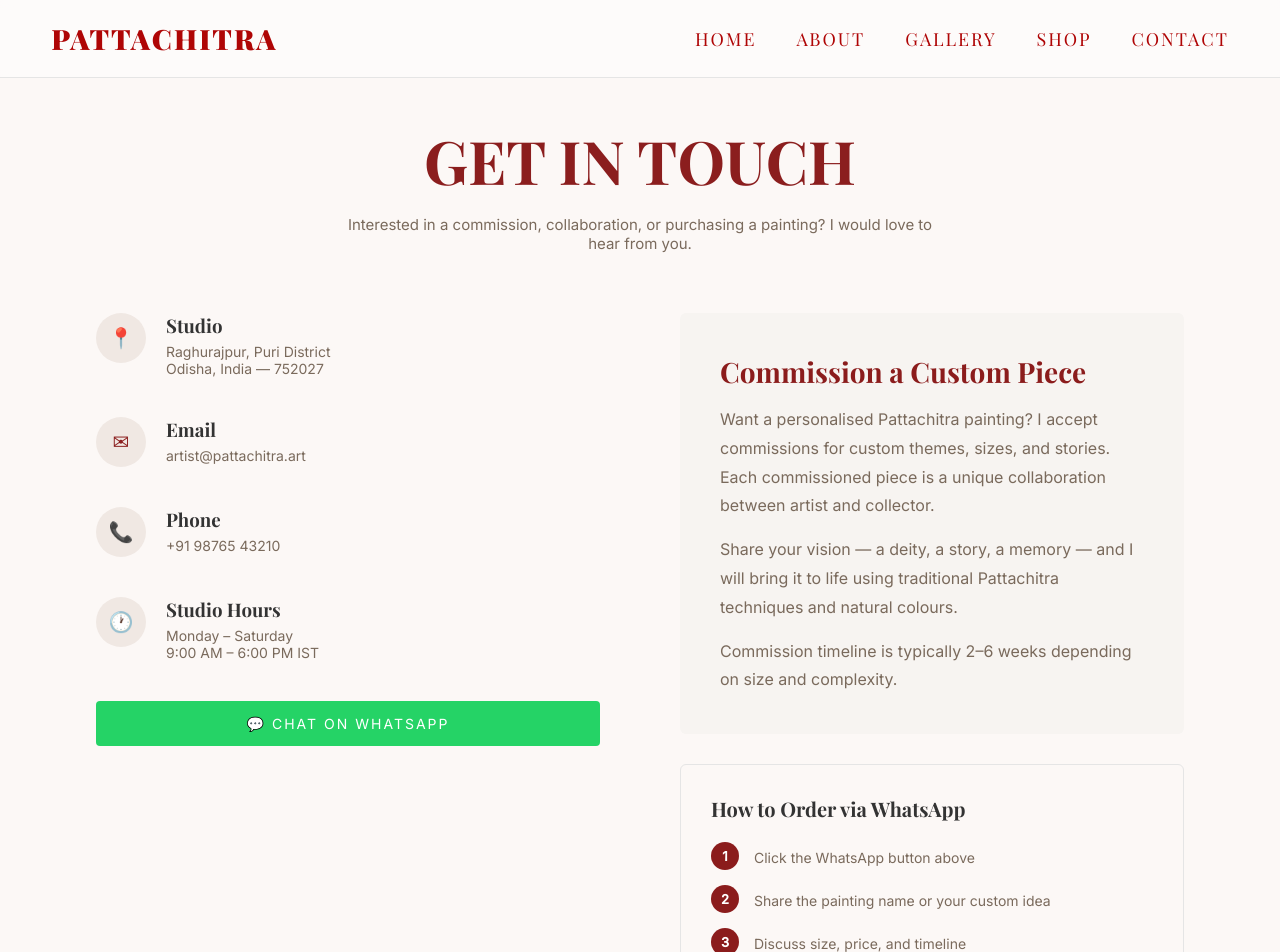
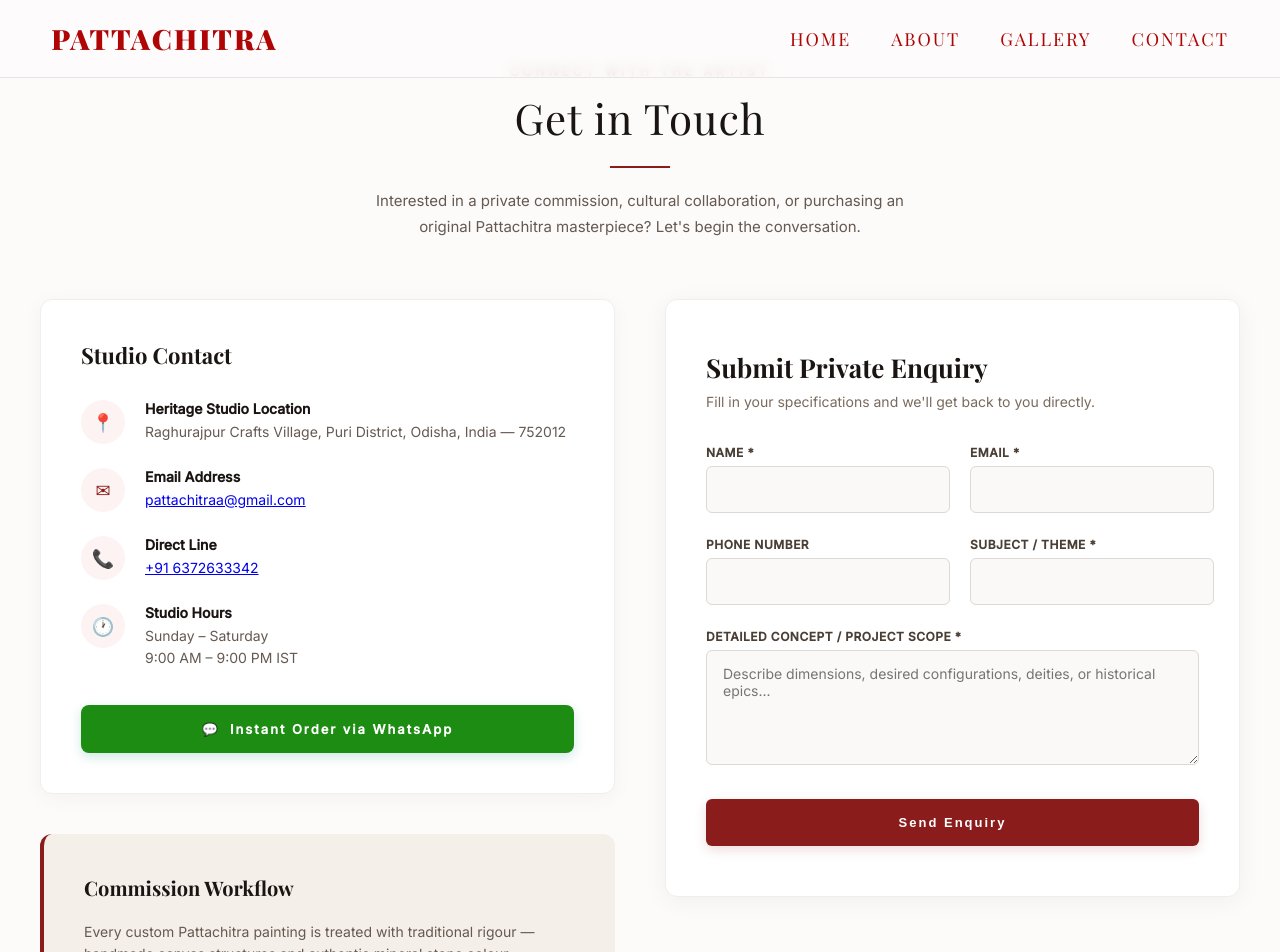
Before and after one commit to PriyadharshiniM1410/pattachitra, a Next.js app: page /contact in a window 1280 px wide. Shown: the top 952 px of the page. Built offline with nearby package versions, Linux system fonts and the light colour scheme.

Commit message:
feat: update page based on schema changes.

```diff
--- a/app/about/page.tsx
+++ b/app/about/page.tsx
@@ -58,7 +58,7 @@ export default function AboutPage() {
         <div className="award-grid">
           {[
             { title: '🏆 National Award 2015', desc: 'Ministry of Textiles, Government of India' },
-            { title: '🎨 State Crafts Award 2012', desc: 'Odisha State Handicrafts Corporation' },
+            { title: '🎨 Odisha State Award for Folk Art Painting 2016', desc: 'Prafulla Dahanukar Art Foundation – Kalanand National Art Contest' },
             { title: '🌍 International Exhibition 2018', desc: 'World Crafts Council, Paris' },
             { title: '📰 Featured in Vogue India 2020', desc: 'Traditional Art & Modern World feature' },
           ].map((a) => (
--- a/app/contact/page.tsx
+++ b/app/contact/page.tsx
@@ -1,244 +1,280 @@
+'use client';
+
+import { useState, ChangeEvent, FormEvent } from 'react';
+import { client } from '@/sanity/lib/client';
+
+const WA_MESSAGE = encodeURIComponent(
+  'Vanakkam! I would like to inquire about your Pattachitra paintings.'
+);
+const WA_LINK = `https://wa.me/916374781871?text=${WA_MESSAGE}`;
+
+const COMMISSION_STEPS = [
+  'Initialize discussion detailing your preferred narrative theme & scale sizes via form or WhatsApp.',
+  'Receive pricing metrics, raw materials assessment, and visual concept alignment.',
+  'Production execution tracking with ongoing composition milestones.',
+  'Secure packaging and global architectural shipping setup.',
+];
+
+interface FormData {
+  name: string;
+  email: string;
+  phone: string;
+  subject: string;
+  message: string;
+}
+
+const EMPTY_FORM: FormData = {
+  name: '',
+  email: '',
+  phone: '',
+  subject: '',
+  message: '',
+};
+
 export default function ContactPage() {
-  const waLink =
-    'https://wa.me/916374781871?text=' +
-    encodeURIComponent(
-      'Vanakkam! I would like to inquire about your Pattachitra paintings.'
-    )
+  const [formData, setFormData] = useState<FormData>(EMPTY_FORM);
+  const [status, setStatus] = useState('');
+  const [isSubmitting, setIsSubmitting] = useState(false);
 
+  const handleChange = (e: ChangeEvent<HTMLInputElement | HTMLTextAreaElement>) => {
+    setFormData((prev) => ({ ...prev, [e.target.name]: e.target.value }));
+  };
+
+  const handleSubmit = async (e: FormEvent<HTMLFormElement>) => {
+  e.preventDefault();
+
+  setIsSubmitting(true);
+  setStatus('Sending your inquiry...');
+
+  try {
+    const response = await fetch('/api/contact', {
+      method: 'POST',
+      headers: {
+        'Content-Type': 'application/json',
+      },
+      body: JSON.stringify(formData),
+    });
+
+    const data = await response.json();
+
+    if (!data.success) {
+      throw new Error(data.error);
+    }
+
+    setStatus('Success! Your inquiry has been sent.');
+    setFormData(EMPTY_FORM);
+  } catch (error) {
+    console.error(error);
+
+    setStatus(
+      'Something went wrong. Please try again or reach out via WhatsApp.'
+    );
+  } finally {
+    setIsSubmitting(false);
+  }
+};
   return (
-    <main>
-      {/* HEADER */}
-      <div className="contact-header">
-        <h1>GET IN TOUCH</h1>
+    <main className="page">
+      <div className="inner">
 
-        <p>
-          Interested in a commission, collaboration,
-          or purchasing a painting? I would love to
-          hear from you.
-        </p>
-      </div>
+        {/* ── Header ── */}
+        <header className="header">
+          <span className="eyebrow">Connect with the Artist</span>
+          <h1 className="heading">Get in Touch</h1>
+          <div className="divider" />
+          <p className="subheading">
+            Interested in a private commission, cultural collaboration, or purchasing an
+            original Pattachitra masterpiece? Let&apos;s begin the conversation.
+          </p>
+        </header>
 
-      {/* CONTACT CONTAINER */}
-      <div className="contact-container">
+        {/* ── Two-column layout ── */}
+        <div className="grid">
 
-        {/* LEFT SIDE */}
-        <div className="contact-info">
+          {/* ── Left: Studio info ── */}
+          <div className="leftCol">
 
-          {/* ADDRESS */}
-          <div className="info-box">
-            <div className="icon">📍</div>
+            {/* Studio contact card */}
+            <div className="studioCard">
+              <h2 className="cardTitle">Studio Contact</h2>
 
-            <div>
-              <h3>Studio</h3>
+              <ul className="contactList">
+                <li className="contactItem">
+                  <span className="iconBubble" aria-hidden="true">📍</span>
+                  <div>
+                    <h4 className="contactLabel">Heritage Studio Location</h4>
+                    <p className="contactValue">
+                      Raghurajpur Crafts Village, Puri District, Odisha, India — 752012
+                    </p>
+                  </div>
+                </li>
 
-              <p>
-                Raghurajpur, Puri District
-                <br />
-                Odisha, India — 752027
+                <li className="contactItem">
+                  <span className="iconBubble" aria-hidden="true">✉</span>
+                  <div>
+                    <h4 className="contactLabel">Email Address</h4>
+                    <p className="contactValue">
+                      <a href="mailto:pattachitraa@gmail.com">pattachitraa@gmail.com</a>
+                    </p>
+                  </div>
+                </li>
+
+                <li className="contactItem">
+                  <span className="iconBubble" aria-hidden="true">📞</span>
+                  <div>
+                    <h4 className="contactLabel">Direct Line</h4>
+                    <p className="contactValue">
+                      <a href="tel:+916372633342">+91 6372633342</a>
+                    </p>
+                  </div>
+                </li>
+
+                <li className="contactItem">
+                  <span className="iconBubble" aria-hidden="true">🕐</span>
+                  <div>
+                    <h4 className="contactLabel">Studio Hours</h4>
+                    <p className="contactValue">
+                      Sunday – Saturday<br />9:00 AM – 9:00 PM IST
+                    </p>
+                  </div>
+                </li>
+              </ul>
+
+              <a
+                href={WA_LINK}
+                target="_blank"
+                rel="noopener noreferrer"
+                className="waBtn"
+              >
+                <span aria-hidden="true">💬</span> Instant Order via WhatsApp
+              </a>
+            </div>
+
+            {/* Commission workflow card */}
+            <div className="workflowCard">
+              <h3 className="workflowTitle">Commission Workflow</h3>
+              <p className="workflowIntro">
+                Every custom Pattachitra painting is treated with traditional rigour — handmade
+                canvas structures and authentic mineral stone colour processes. Custom timelines
+                take between 1 to 8 weeks.
+              </p>
+
+              {COMMISSION_STEPS.map((step, i) => (
+                <div key={i} className="workflowStep">
+                  <span className="stepNumber">0{i + 1}.</span>
+                  <p className="stepText">{step}</p>
+                </div>
+              ))}
+            </div>
+
+          </div>
+
+          {/* ── Right: Enquiry form ── */}
+          <div className="formCard">
+            <div className="formHeader">
+              <h3 className="formTitle">Submit Private Enquiry</h3>
+              <p className="formDesc">
+                Fill in your specifications and we&apos;ll get back to you directly.
               </p>
             </div>
-          </div>
 
-          {/* EMAIL */}
-          <div className="info-box">
-            <div className="icon">✉</div>
+            <form onSubmit={handleSubmit} className="form" noValidate>
 
-            <div>
-              <h3>Email</h3>
-
-              <p>
-                artist@pattachitra.art
-              </p>
-            </div>
-          </div>
-
-          {/* PHONE */}
-          <div className="info-box">
-            <div className="icon">📞</div>
-
-            <div>
-              <h3>Phone</h3>
-
-              <p>
-                +91 98765 43210
-              </p>
-            </div>
-          </div>
-
-          {/* HOURS */}
-          <div className="info-box">
-            <div className="icon">🕐</div>
-
-            <div>
-              <h3>Studio Hours</h3>
-
-              <p>
-                Monday – Saturday
-                <br />
-                9:00 AM – 6:00 PM IST
-              </p>
-            </div>
-          </div>
-
-          {/* WHATSAPP BUTTON */}
-          <a
-            href={waLink}
-            target="_blank"
-            rel="noopener noreferrer"
-            style={{
-              display: 'block',
-              textAlign: 'center',
-              padding: '14px',
-              background: '#25D366',
-              color: 'white',
-              textDecoration: 'none',
-              fontFamily: 'Inter, sans-serif',
-              fontSize: '14px',
-              letterSpacing: '2px',
-              borderRadius: '4px',
-              transition: '0.3s',
-            }}
-          >
-            💬 CHAT ON WHATSAPP
-          </a>
-
-        </div>
-
-        {/* RIGHT SIDE */}
-        <div
-          style={{
-            display: 'flex',
-            flexDirection: 'column',
-            gap: '30px',
-          }}
-        >
-
-          {/* COMMISSION BOX */}
-          <div
-            style={{
-              background: '#f7f4f1',
-              padding: '40px',
-              borderRadius: '6px',
-            }}
-          >
-            <h3
-              style={{
-                fontFamily: 'Playfair Display, serif',
-                fontSize: '28px',
-                color: '#8b1c1c',
-                marginBottom: '15px',
-              }}
-            >
-              Commission a Custom Piece
-            </h3>
-
-            <p
-              style={{
-                color: '#7a6a5c',
-                lineHeight: '1.8',
-                marginBottom: '15px',
-              }}
-            >
-              Want a personalised Pattachitra painting?
-              I accept commissions for custom themes,
-              sizes, and stories. Each commissioned
-              piece is a unique collaboration between
-              artist and collector.
-            </p>
-
-            <p
-              style={{
-                color: '#7a6a5c',
-                lineHeight: '1.8',
-                marginBottom: '15px',
-              }}
-            >
-              Share your vision — a deity, a story,
-              a memory — and I will bring it to life
-              using traditional Pattachitra techniques
-              and natural colours.
-            </p>
-
-            <p
-              style={{
-                color: '#7a6a5c',
-                lineHeight: '1.8',
-              }}
-            >
-              Commission timeline is typically
-              2–6 weeks depending on size and
-              complexity.
-            </p>
-          </div>
-
-          {/* HOW TO ORDER */}
-          <div
-            style={{
-              border: '1px solid #e5e5e5',
-              padding: '30px',
-              borderRadius: '6px',
-            }}
-          >
-            <h3
-              style={{
-                fontFamily: 'Playfair Display, serif',
-                fontSize: '20px',
-                color: '#333',
-                marginBottom: '20px',
-              }}
-            >
-              How to Order via WhatsApp
-            </h3>
-
-            {[
-              'Click the WhatsApp button above',
-              'Share the painting name or your custom idea',
-              'Discuss size, price, and timeline',
-              'Confirm order and make payment',
-              'Receive your artwork within 2–6 weeks',
-            ].map((step, i) => (
-              <div
-                key={i}
-                style={{
-                  display: 'flex',
-                  gap: '15px',
-                  alignItems: 'flex-start',
-                  marginBottom: '15px',
-                }}
-              >
-                <div
-                  style={{
-                    minWidth: '28px',
-                    height: '28px',
-                    background: '#8b1c1c',
-                    color: 'white',
-                    borderRadius: '50%',
-                    display: 'flex',
-                    alignItems: 'center',
-                    justifyContent: 'center',
-                    fontSize: '13px',
-                    fontWeight: '600',
-                  }}
-                >
-                  {i + 1}
+              <div className="fieldGrid">
+                <div className="fieldGroup">
+                  <label htmlFor="name" className="label">Name *</label>
+                  <input
+                    id="name"
+                    type="text"
+                    name="name"
+                    value={formData.name}
+                    onChange={handleChange}
+                    required
+                    className="input"
+                    autoComplete="name"
+                  />
                 </div>
 
-                <p
-                  style={{
-                    color: '#7a6a5c',
-                    fontSize: '14px',
-                    lineHeight: '1.7',
-                    paddingTop: '4px',
-                  }}
+                <div className="fieldGroup">
+                  <label htmlFor="email" className="label">Email *</label>
+                  <input
+                    id="email"
+                    type="email"
+                    name="email"
+                    value={formData.email}
+                    onChange={handleChange}
+                    required
+                    className="input"
+                    autoComplete="email"
+                  />
+                </div>
+              </div>
+
+              <div className="fieldGrid">
+                <div className="fieldGroup">
+                  <label htmlFor="phone" className="label">Phone Number</label>
+                  <input
+                    id="phone"
+                    type="tel"
+                    name="phone"
+                    value={formData.phone}
+                    onChange={handleChange}
+                    className="input"
+                    autoComplete="tel"
+                  />
+                </div>
+
+                <div className="fieldGroup">
+                  <label htmlFor="subject" className="label">Subject / Theme *</label>
+                  <input
+                    id="subject"
+                    type="text"
+                    name="subject"
+                    value={formData.subject}
+                    onChange={handleChange}
+                    required
+                    className="input"
+                  />
+                </div>
+              </div>
+
+              <div className="fieldGroup">
+                <label htmlFor="message" className="label">
+                  Detailed Concept / Project Scope *
+                </label>
+                <textarea
+                  id="message"
+                  name="message"
+                  rows={5}
+                  value={formData.message}
+                  onChange={handleChange}
+                  required
+                  className="input textarea"
+                  placeholder="Describe dimensions, desired configurations, deities, or historical epics..."
+                />
+              </div>
+
+              <button
+                type="submit"
+                disabled={isSubmitting}
+                className="submitBtn"
+              >
+                {isSubmitting ? 'Sending…' : 'Send Enquiry'}
+              </button>
+
+              {status && (
+                <div
+                  role="alert"
+                  className={status.includes('Success') ? 'statusSuccess' : 'statusError'}
                 >
-                  {step}
-                </p>
-              </div>
-            ))}
+                  {status}
+                </div>
+              )}
+            </form>
           </div>
 
         </div>
       </div>
     </main>
-  )
+  );
 }
--- a/app/layout.tsx
+++ b/app/layout.tsx
@@ -16,7 +16,7 @@ export default function RootLayout({ children }: { children: React.ReactNode })
             <li><Link href="/">Home</Link></li>
             <li><Link href="/about">About</Link></li>
             <li><Link href="/gallery">Gallery</Link></li>
-            <li><Link href="/shop">Shop</Link></li>
+
             <li><Link href="/contact">Contact</Link></li>
           </ul>
         </nav>
```
Also changed, not shown: app/api/contact/route.ts (added, +42 -0 lines), app/art/[slug]/page.tsx (+69 -22 lines), app/gallery/page.tsx (+3 -5 lines), components/ArtDetailClient.tsx (+16 -15 lines), components/GalleryClient.tsx (+26 -15 lines).
